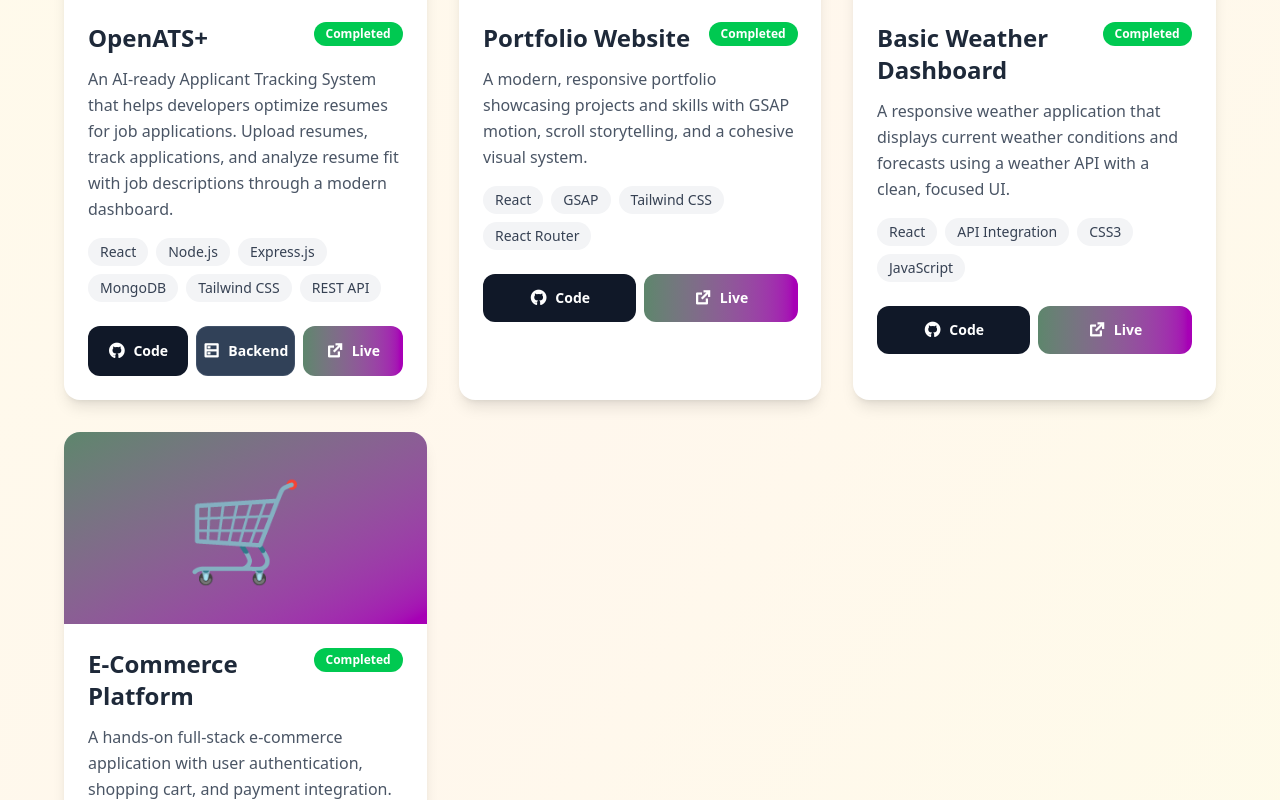
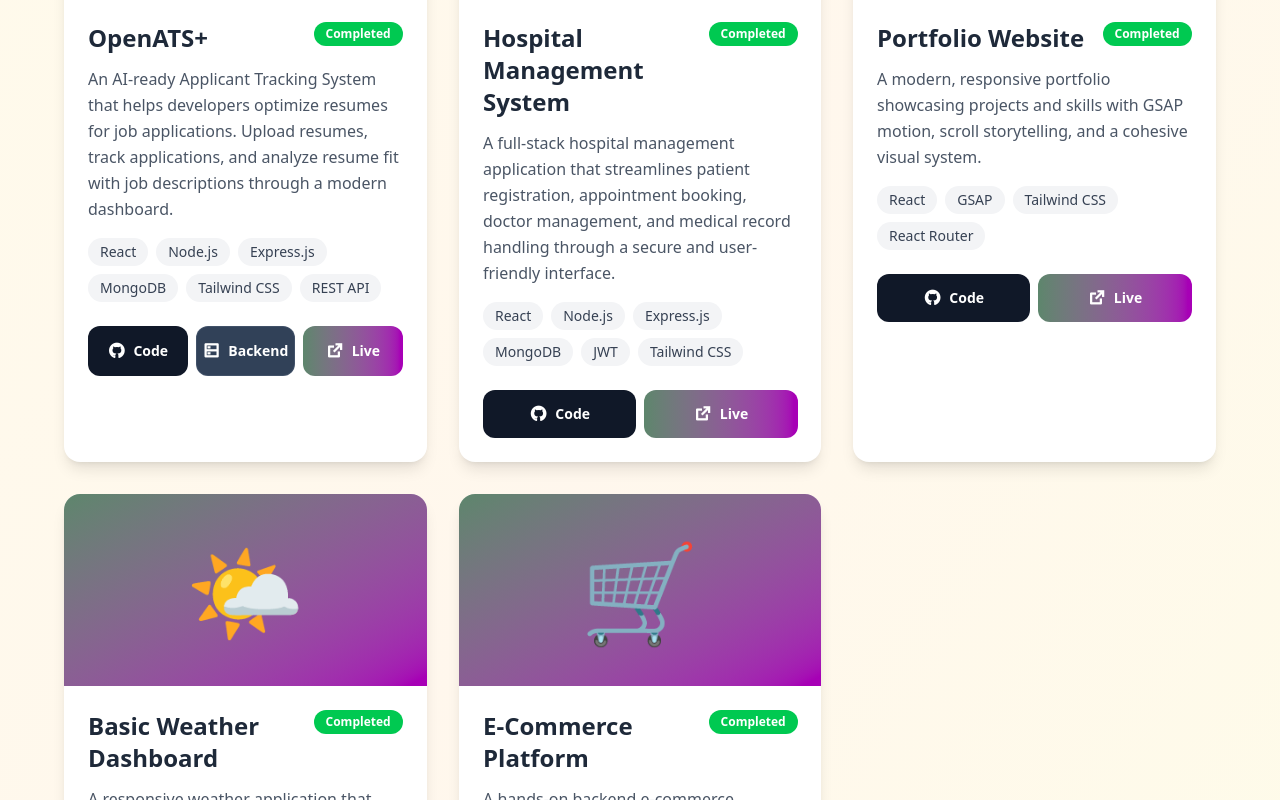
Before and after one commit to manikanta240/portfolio, a React (Vite) app: page /Projects in a window 1280 px wide. Shown: the part 620-1420 px from the top of the page. Built offline with nearby package versions, Linux system fonts and the light colour scheme.

Commit message:
another project added

```diff
--- a/src/pages/Projects.jsx
+++ b/src/pages/Projects.jsx
@@ -33,18 +33,37 @@ const Projects = () => {
     },
     {
       id: 2,
+      title: 'Hospital Management System',
+      description:
+        'A full-stack hospital management application that streamlines patient registration, appointment booking, doctor management, and medical record handling through a secure and user-friendly interface.',
+      technologies: [
+        'React',
+        'Node.js',
+        'Express.js',
+        'MongoDB',
+        'JWT',
+        'Tailwind CSS'
+      ],
+      image: '🏥',
+      github: 'https://github.com/your-username/hospital-management-system.git',
+      live: 'bundle',
+      status: 'completed'
+    },
+
+    {
+      id: 3,
       title: 'Portfolio Website',
       description:
         'A modern, responsive portfolio showcasing projects and skills with GSAP motion, scroll storytelling, and a cohesive visual system.',
       technologies: ['React', 'GSAP', 'Tailwind CSS', 'React Router'],
       image: '💼',
       github: 'https://github.com/manikanta240/portfolio.git',
-      live: 'https://portfolio-coral-eta-9e4g0qormb.vercel.app/',
+      live: 'bundle',
       status: 'completed'
     },
 
     {
-      id: 3,
+      id: 4,
       title: 'Basic Weather Dashboard',
       description:
         'A responsive weather application that displays current weather conditions and forecasts using a weather API with a clean, focused UI.',
@@ -54,12 +73,13 @@ const Projects = () => {
       live: 'https://weather-app-six-phi-90.vercel.app/',
       status: 'completed'
     },
+
     {
-      id: 4,
+      id: 5,
       title: 'E-Commerce Platform',
       description:
-        'A hands-on full-stack e-commerce application with user authentication, shopping cart, and payment integration. Built with React, Node.js, and MongoDB.',
-      technologies: ['React', 'Node.js', 'MongoDB', 'Express', 'Stripe'],
+        'A hands-on backend e-commerce application with user authentication, shopping cart. Built with  Node.js, and MongoDB.',
+      technologies: ['Node.js', 'MongoDB', 'Express', 'Stripe'],
       image: '🛒',
       github: 'https://github.com/manikanta240/E-Commerce.git',
       status: 'completed'
```
